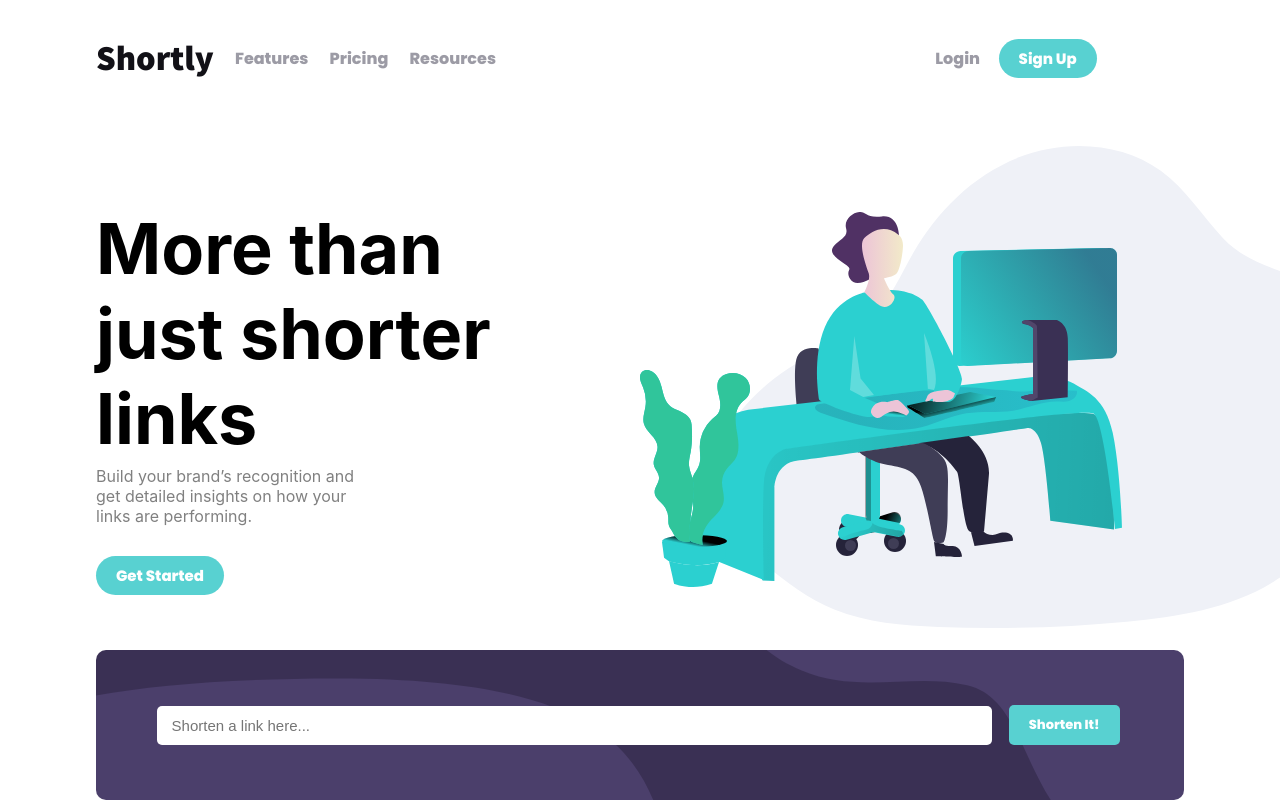
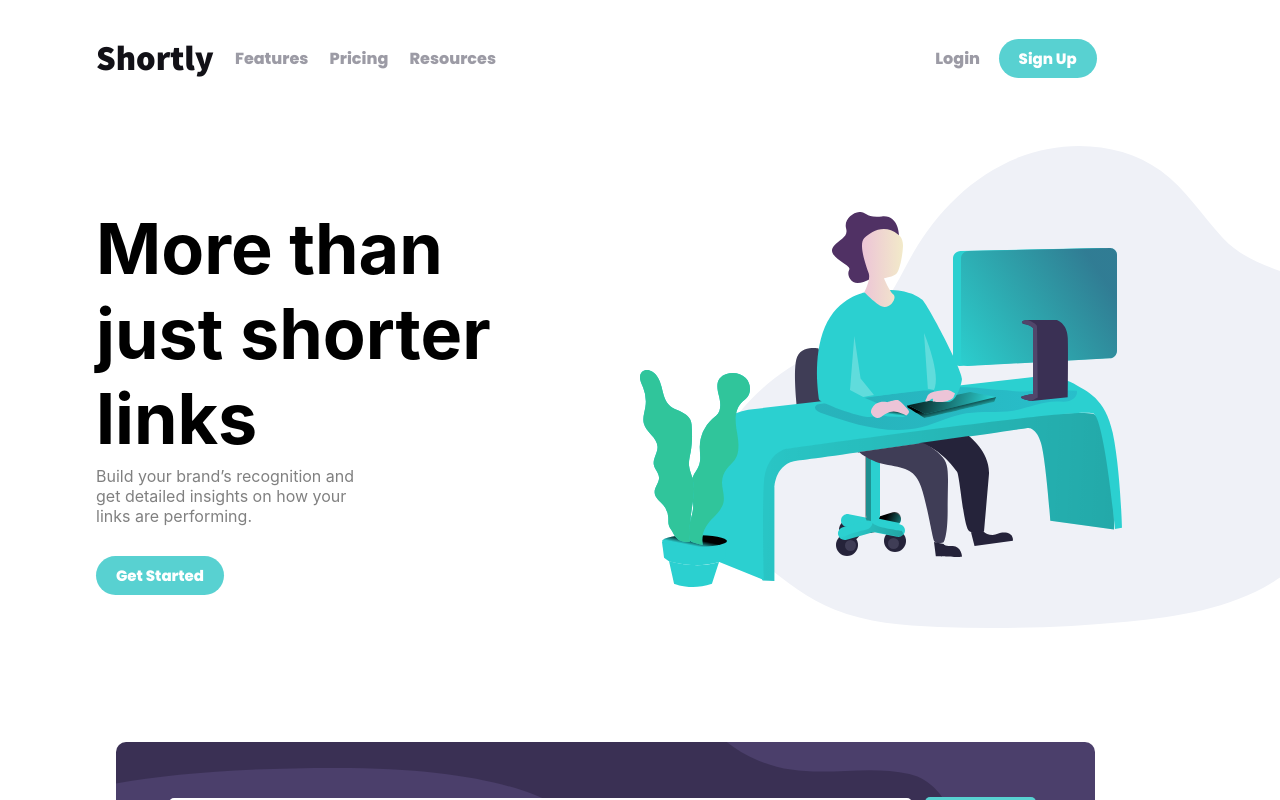
Before and after one commit to primelos/URL_shortening_API, a React (Create React App) app: page / in a window 1280 px wide. Shown: the top 800 px of the page. Built offline with nearby package versions, Linux system fonts and the light colour scheme.

Commit message:
more errors in structure of app corrections

```diff
--- a/src/components/navbar/index.jsx
+++ b/src/components/navbar/index.jsx
@@ -72,7 +72,7 @@ const LeftNav = styled.ul`
   }
 `;
 
-const RightNavWrapper = styled.ul`
+const RightNavWrapper = styled.div`
   width: 258px;
 `;
 
--- a/src/components/search/index.jsx
+++ b/src/components/search/index.jsx
@@ -131,6 +131,12 @@ const SearchContainer = styled.div`
   justify-content: center;
   align-items: center;
   flex-direction: column;
+  @media screen and (max-width: 1330px) {
+    top: 742px;
+    width: 90%;
+    margin: 0 auto;
+    left: 20px;
+  }
   @media screen and (max-width: 1250px) {
     top: 750px;
     width: 90%;
```
